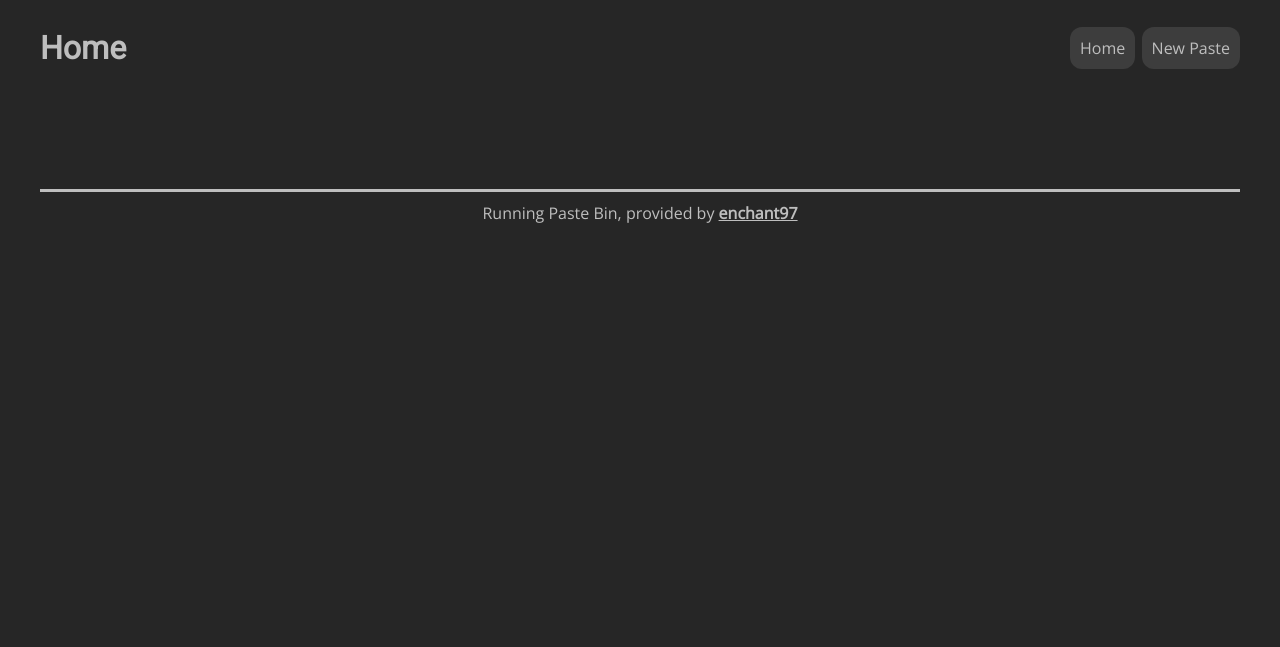
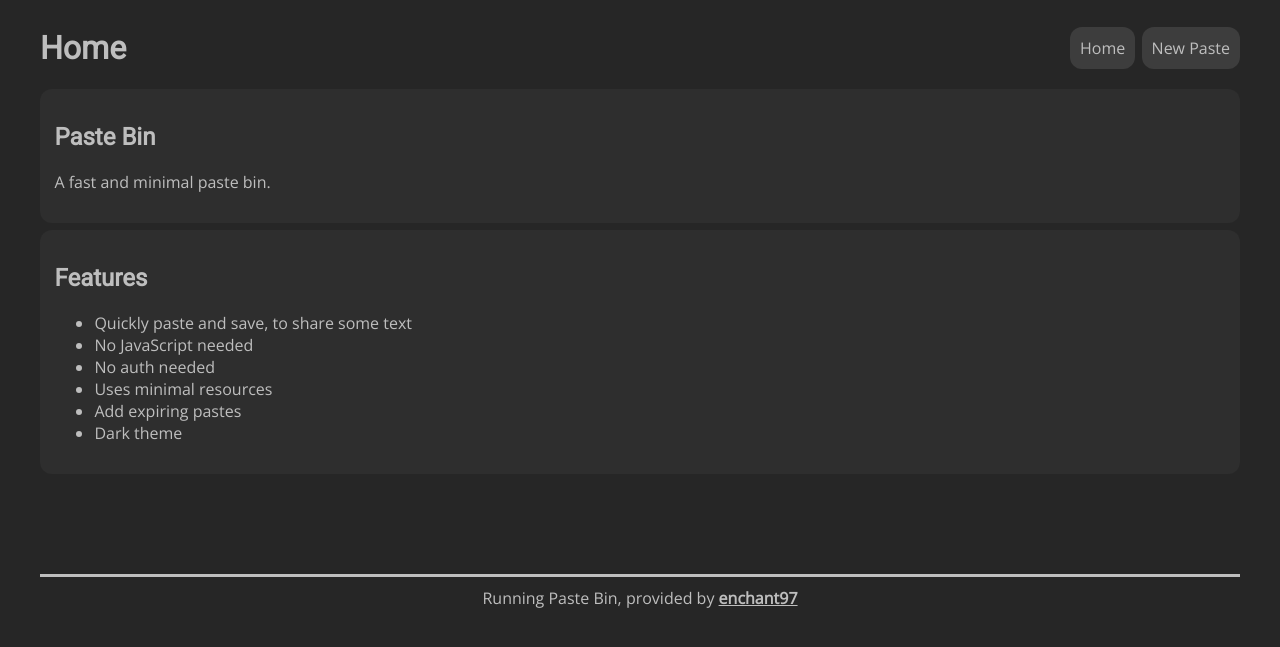
Before and after one commit to enchant97/hasty-paste, a Python web app: template paste_bin/templates/index.jinja in a window 1280 px wide. Shown: the top 647 px of the page. Run offline with Jinja, Linux system fonts and the light colour scheme; the template is opened without the code that fills it, so the values that code supplies are empty.

Commit message:
add homepage content

```diff
--- a/paste_bin/static/style.css
+++ b/paste_bin/static/style.css
@@ -27,6 +27,8 @@ h4 {
 }
 
 div,
+ul,
+li,
 a,
 button,
 p,
--- a/paste_bin/templates/index.jinja
+++ b/paste_bin/templates/index.jinja
@@ -1,5 +1,21 @@
 {% extends "/base.jinja" %}
 {% block title %}Home{% endblock %}
 {% block main %}
+<section class="panel">
+    <h2>Paste Bin</h2>
+    <p>A fast and minimal paste bin.</p>
+</section>
+
+<section class="panel">
+    <h2>Features</h2>
+    <ul>
+        <li>Quickly paste and save, to share some text</li>
+        <li>No JavaScript needed</li>
+        <li>No auth needed</li>
+        <li>Uses minimal resources</li>
+        <li>Add expiring pastes</li>
+        <li>Dark theme</li>
+    </ul>
+</section>
 
 {% endblock %}
--- a/paste_bin/templates/new.jinja
+++ b/paste_bin/templates/new.jinja
@@ -6,7 +6,8 @@
     <input type="datetime-local" name="expires-at" id="expires-at">
     <label for="long-id">Long ID</label>
     <input type="checkbox" name="long-id" id="long-id" value="1">
-    <textarea name="paste-content" id="paste-content" rows="10" placeholder="enter content here..." required></textarea>
+    <textarea name="paste-content" id="paste-content" rows="10" placeholder="enter content here..." required
+        autofocus></textarea>
     <button type="submit">Create</button>
 </form>
 
```
